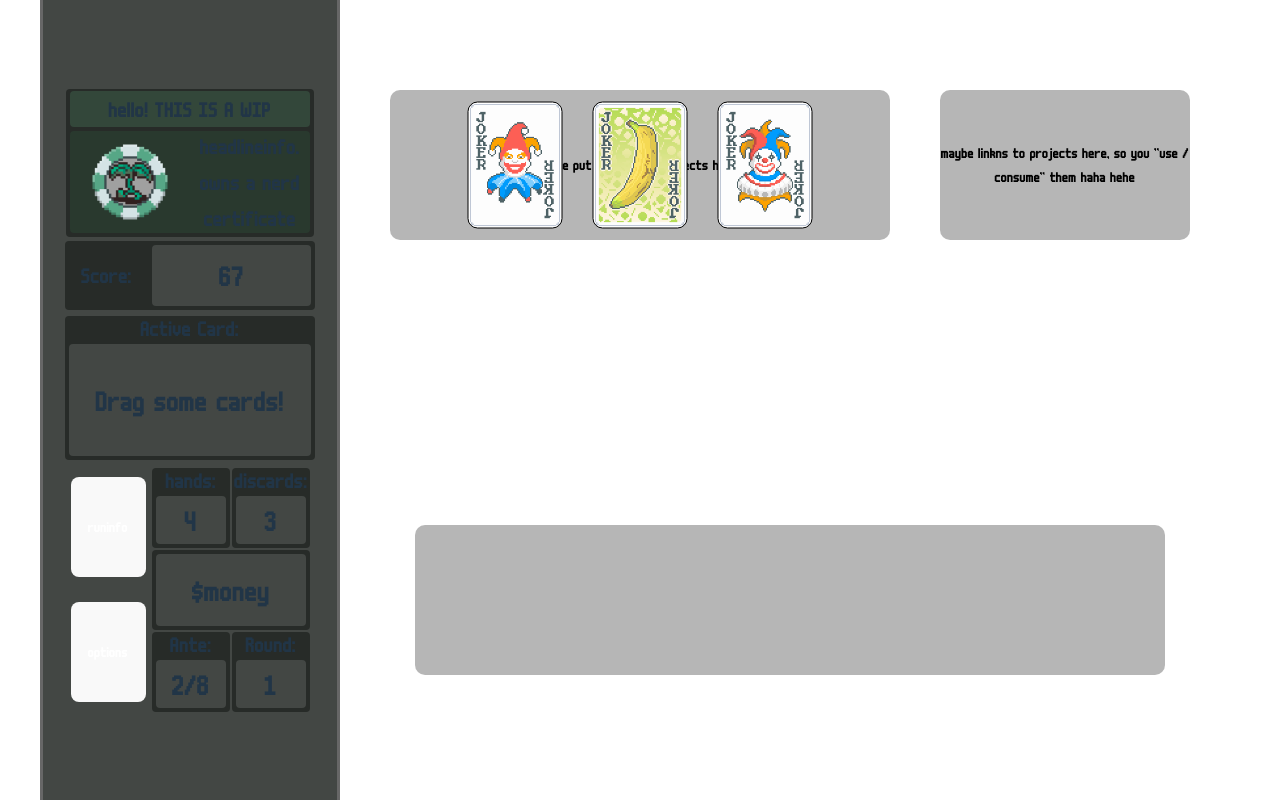
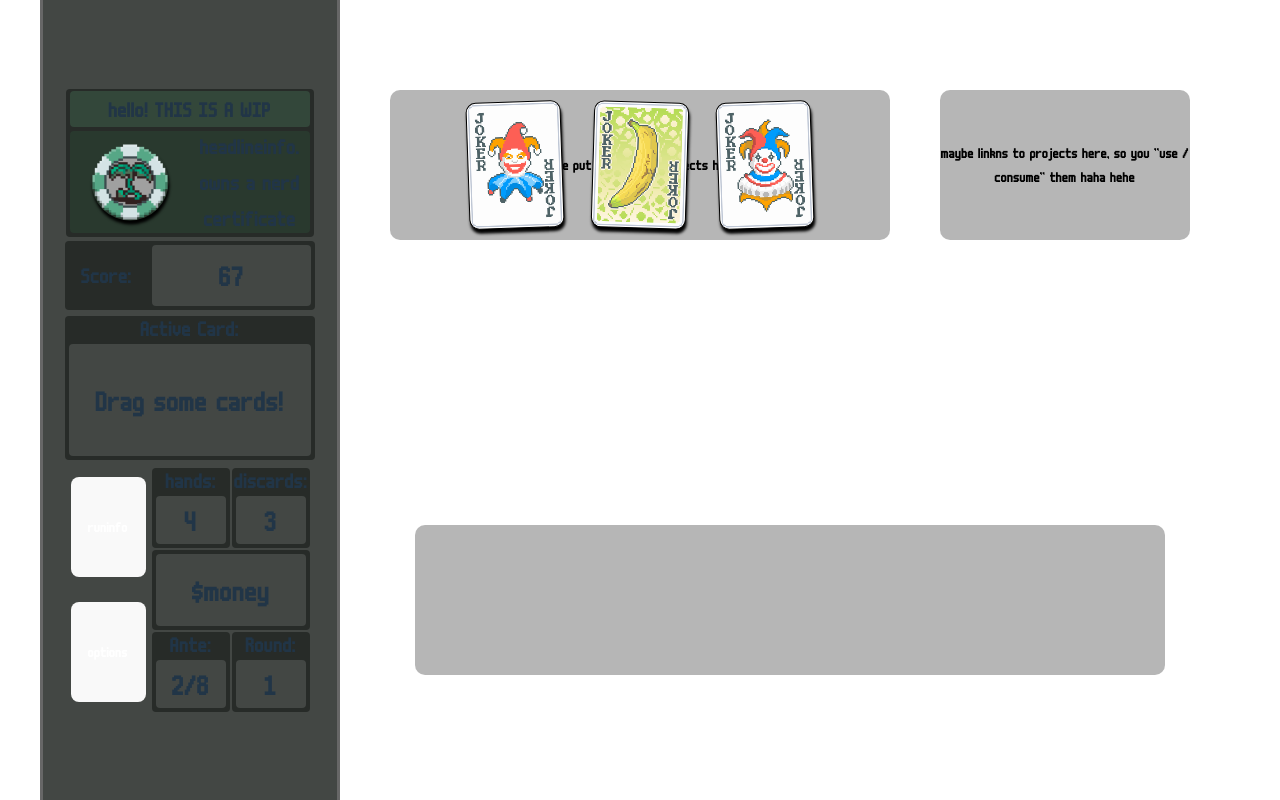
Before and after one commit to a0-ye/aye-site, a React (Vite) app: page / in a window 1280 px wide. Built offline with nearby package versions, Linux system fonts and the light colour scheme.

Commit message:
added wiggle

```diff
--- a/src/App.tsx
+++ b/src/App.tsx
@@ -129,9 +129,9 @@ function App() {
                         onDragStart={handleDragStart}
                         onDragOver={handleOnDragOver}
                         >
-              {generateCard(c1ID, "img/Jimbo.png", {cursor:'pointer'})}
-              {generateCard(c2ID, "img/michel.png", {cursor:'pointer'})}
-              {generateCard(c3ID, "img/andrew.png", {cursor:'pointer'})}
+              {generateCard(c1ID, "img/Jimbo.png", {cursor:'grab'})}
+              {generateCard(c2ID, "img/michel.png", {cursor:'grab'})}
+              {generateCard(c3ID, "img/andrew.png", {cursor:'grab'})}
             <CardZone zoneData={zoneData[handZoneID]}  draggedCardStartZone={draggedCardStartZone}>
             </CardZone>
 
--- a/src/assets/components/DraggableCardKit/MotionCard.tsx
+++ b/src/assets/components/DraggableCardKit/MotionCard.tsx
@@ -31,6 +31,7 @@ interface CardProps{
 export default function MotionCard(props: CardProps) {
     const cardData = props.cardData
     const activeCard = props.activeCard;
+    const tokenFlag = (cardData.id == cardData.zone)
     const [scope, animate] = useAnimate();
     const dragSpringConfig = { damping: 8, stiffness: 120, mass: 0.01, restDelta: 0.001 }
 
@@ -104,6 +105,7 @@ export default function MotionCard(props: CardProps) {
 
     useEffect(()=>{isOpen.current = (activeCard == cardData.id);},[activeCard])
     useEffect(()=>{
+            if (!tokenFlag){
                     if (isOpen.current){
                         animate([
                             [scope.current, {rotateY:90}, {duration:0.1}],
@@ -123,6 +125,14 @@ export default function MotionCard(props: CardProps) {
                             [scope.current, {rotateY:0}, {duration:0.1}],
                             [scope.current, cardVariantStyles.initial,{duration:0.1,}],
                         ])
+                        const wiggleAmount = 2 * Math.sign(Math.random() - 0.5);
+                        const wiggleDuration = 10;
+                        animate(scope.current,  {rotate: [0,wiggleAmount,-wiggleAmount,0]},
+                                                {duration:wiggleDuration, ease:'easeInOut', repeat: Infinity,
+                                                    repeatType: 'loop', delay: Math.random() * 3
+                                                }
+                        )
+                    }
                 }
             },[isOpen.current]
     )
@@ -145,6 +155,7 @@ export default function MotionCard(props: CardProps) {
         position:'absolute',
 
         backgroundColor:'#FFFFFF',
+        boxShadow:'1px 4px 3px black',
 
         alignContent:'left',
         textAlign:'left',
@@ -160,7 +171,9 @@ export default function MotionCard(props: CardProps) {
             zIndex:10,
             opacity:1,
             backgroundColor:'#FFFFFF',
-            boxShadow:'7px 7px 15px black'
+            boxShadow:'7px 7px 15px black',
+            cursor:'auto'
+
         }
     }
 
@@ -189,12 +202,12 @@ export default function MotionCard(props: CardProps) {
     return (
     <motion.div className = "MotionCard"
                 ref={scope}
-                whileHover={ isOpen.current || cardData.id == cardData.zone ? {} : {scale:1.05, boxShadow:'3px 3px 3px black'} }
+                whileHover={ isOpen.current || tokenFlag ? {} : {scale:1.05, boxShadow:'3px 6px 3px black'} }
                 onHoverStart={ event => {
                     // do a little wiggle
                     event
                 } }
-                whileTap={ {scale:0.99, rotate:2}}
+                whileTap={ isOpen.current ? {} : {scale:0.99, rotate:2}}
                 drag = { props.activeCard != cardData.id }
                 onDragStart={onDragStartHandler}
                 onDrag={onDragHandler}
```
Lines whose indentation alone changed are shown as unchanged.
